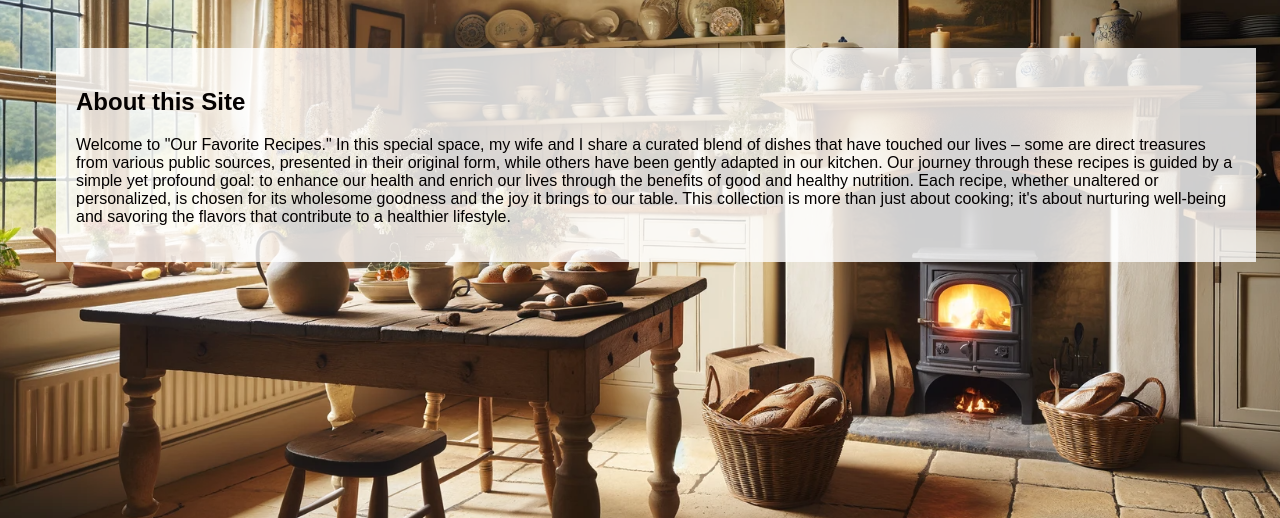
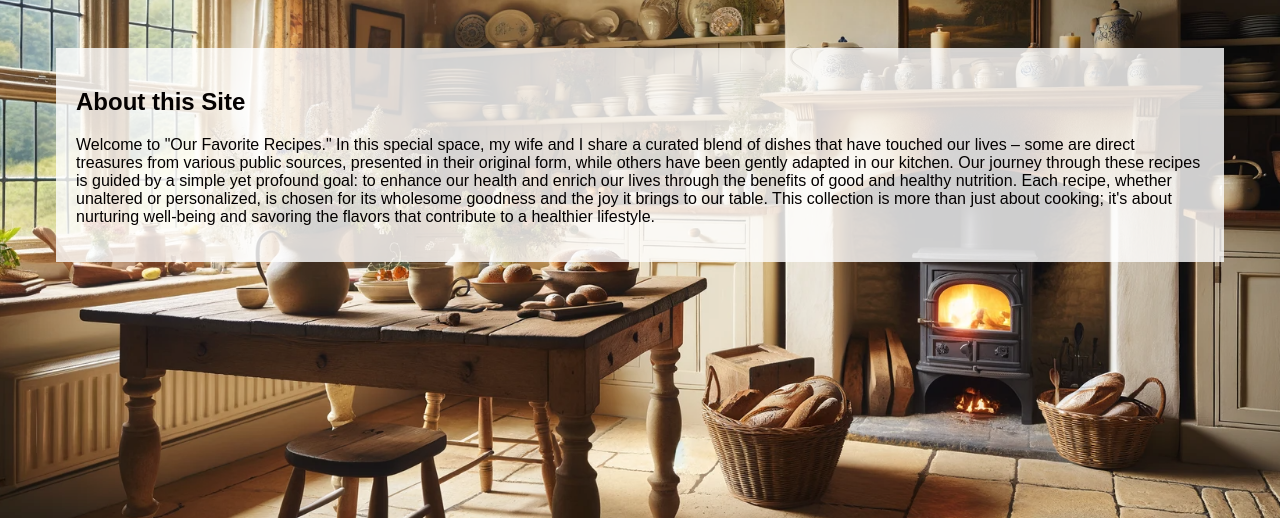
Before and after one commit to rafapi/our_recipes, a FastAPI app: page / in a window 1280 px wide. Shown: the part 119-637 px from the top of the page. Run offline with FastAPI, Linux system fonts and the light colour scheme; parts of the project's set-up code (start-up, migrations or seed data) failed here and were passed over.

Commit message:
Remove extra width for transparent section

```diff
--- a/static/style.css
+++ b/static/style.css
@@ -211,7 +211,6 @@ main > section {
     display: flex;
     flex-direction: column;
     align-items: flex-start; /* Center align the form content */
-    width: 100%; /* Ensure the section takes full width */
 }
 
 .centered-section {
```
